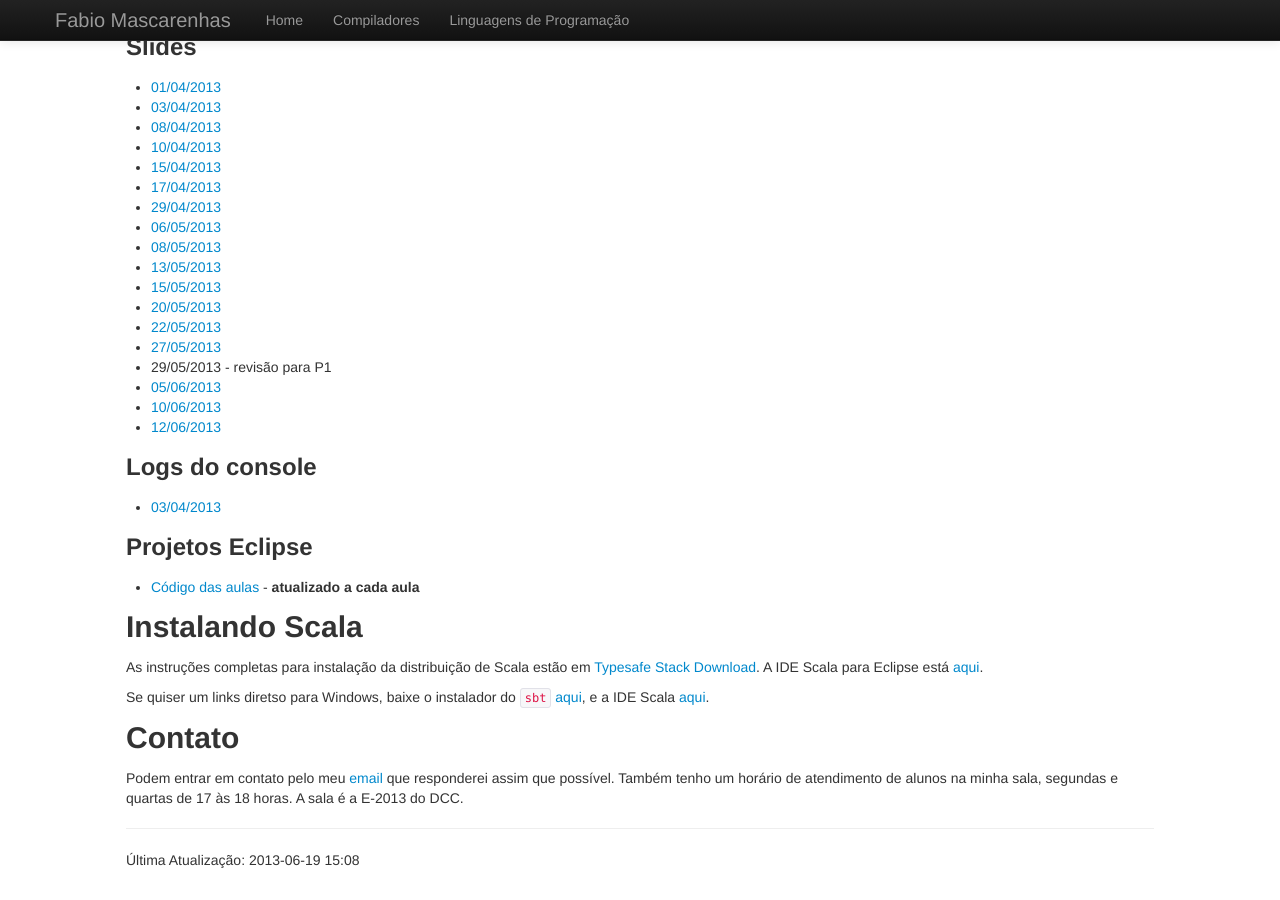
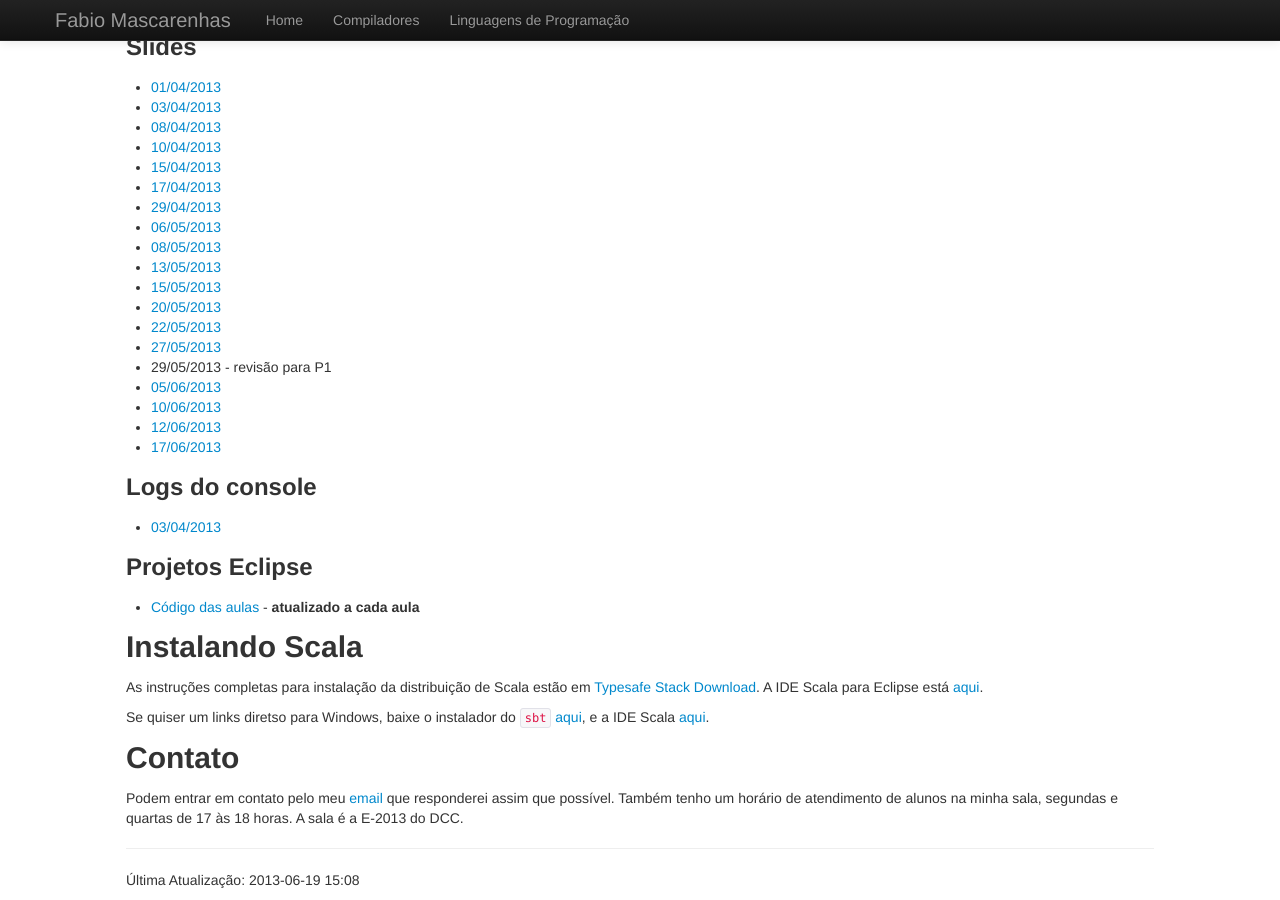
Before and after one commit to fabiomascarenhas/fabiomascarenhas.github.com, a Jekyll site: the page built from lp/index.md, in a window 1280 px wide and 900 px high, scrolled down 1383 px. Built offline with Jekyll 4.4.1, drawn with Linux system fonts in a browser that asks for light colours.

Commit message:
notas de aula lp 17/06

```diff
--- a/lp/index.md
+++ b/lp/index.md
@@ -129,6 +129,7 @@ Notas de Aula
 * [05/06/2013](Aula15.pdf)
 * [10/06/2013](Aula16.pdf)
 * [12/06/2013](Aula17.pdf)
+* [17/06/2013](Aula18.pdf)
 
 ### Logs do console
 
```
Also changed, not shown: 1 other file.
